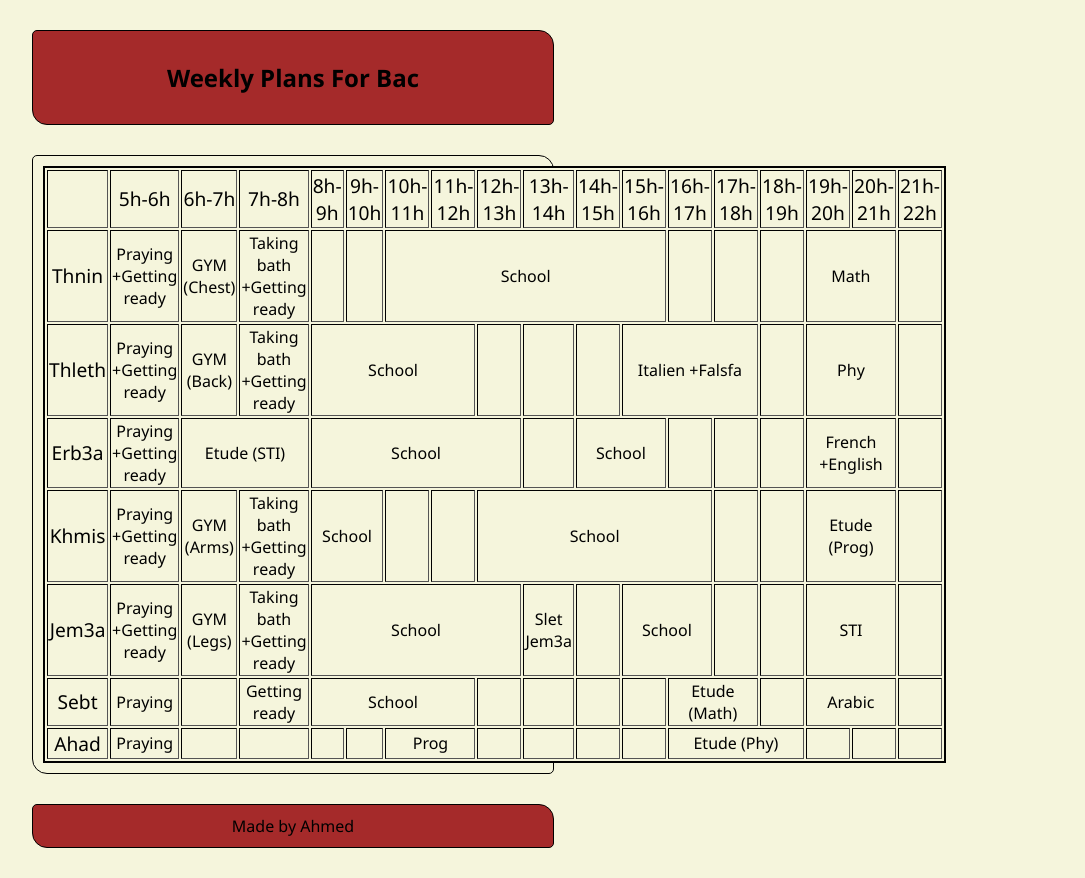
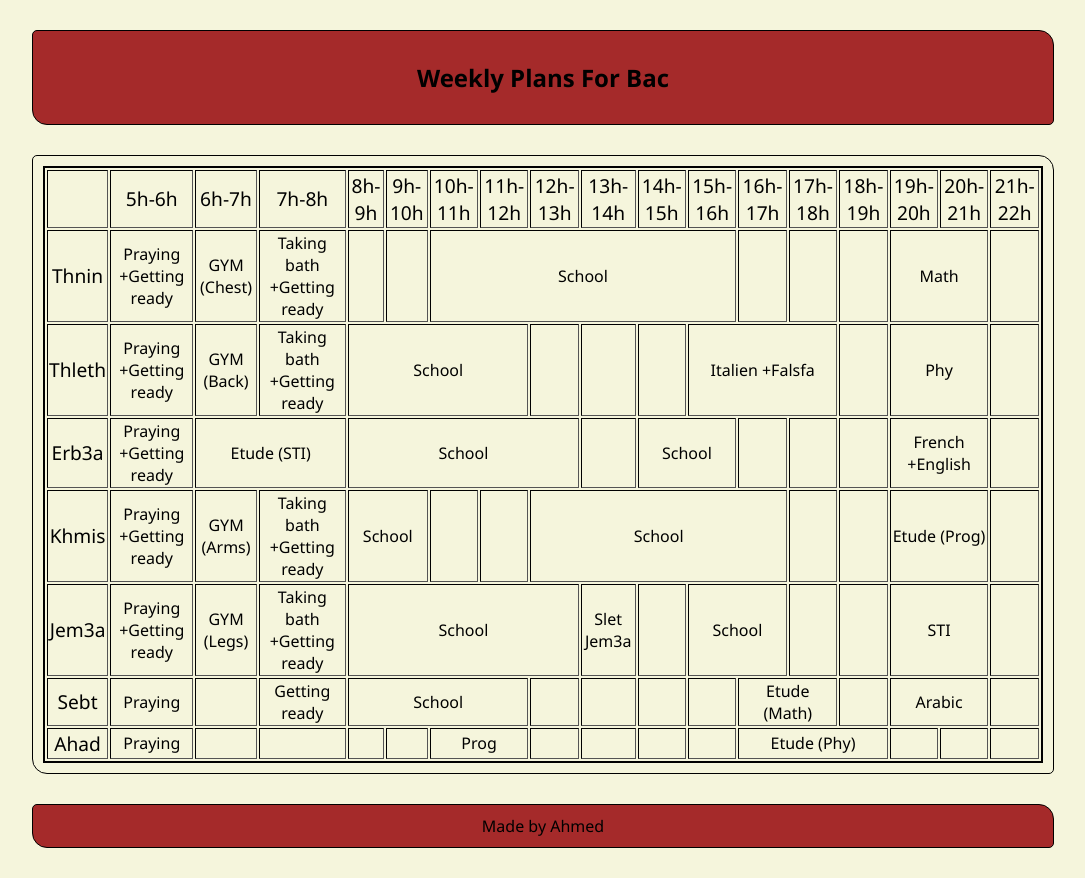
Before and after one commit to ahmed10nedhyr/bac-plan, a plain HTML site: page index.html in a window 1280 px wide. Shown: the whole page, without its empty margins (6-1091 px from the left). Drawn offline with Linux system fonts and the light colour scheme.

Commit message:
style.css

```diff
--- a/style.css
+++ b/style.css
@@ -9,7 +9,7 @@ header{
     margin: 30px;
     padding: 10px;
     text-align: center;
-    width: 500px;
+    width: 1000px;
 }
 footer{
     background: brown;
@@ -18,7 +18,7 @@ footer{
     margin: 30px;
     padding: 10px;
     text-align: center;
-    width: 500px;
+    width: 1000px;
 }
 section{
     background: beige;
@@ -27,7 +27,7 @@ section{
     margin: 30px;
     padding: 10px;
     text-align: center;
-    width: 500px ;
+    width: 1000px ;
 
 }
 table{
```
